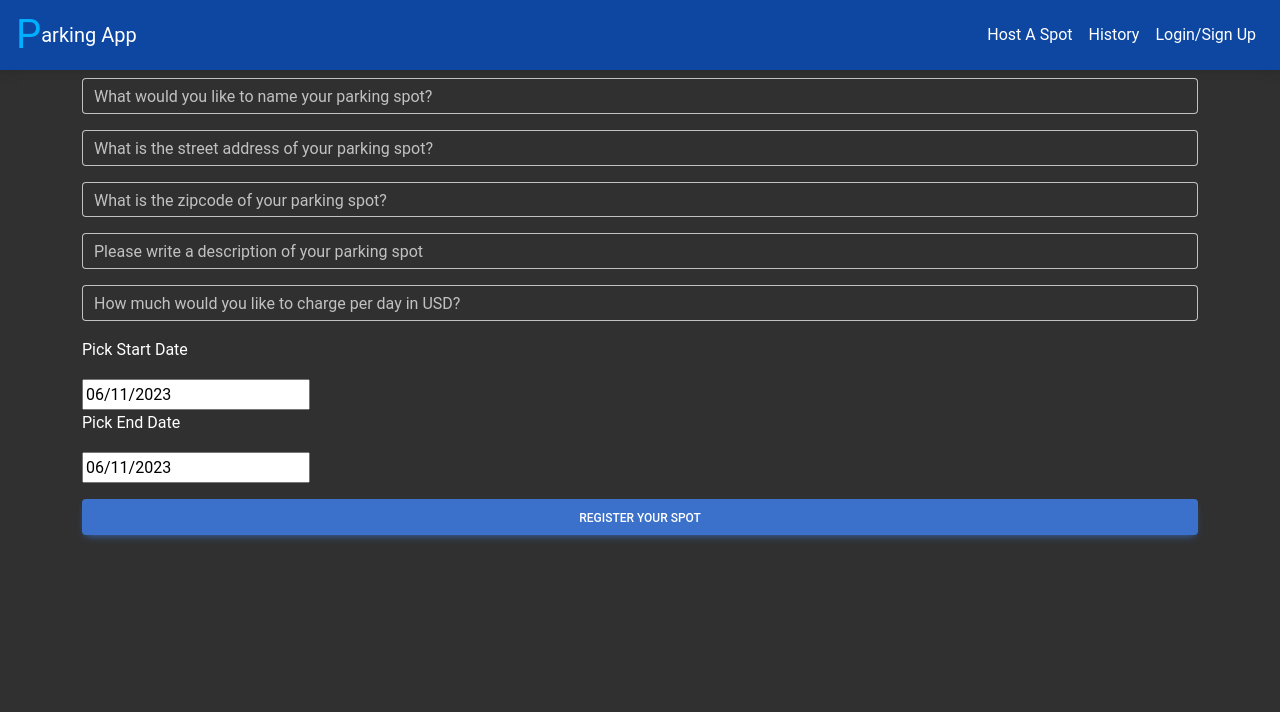
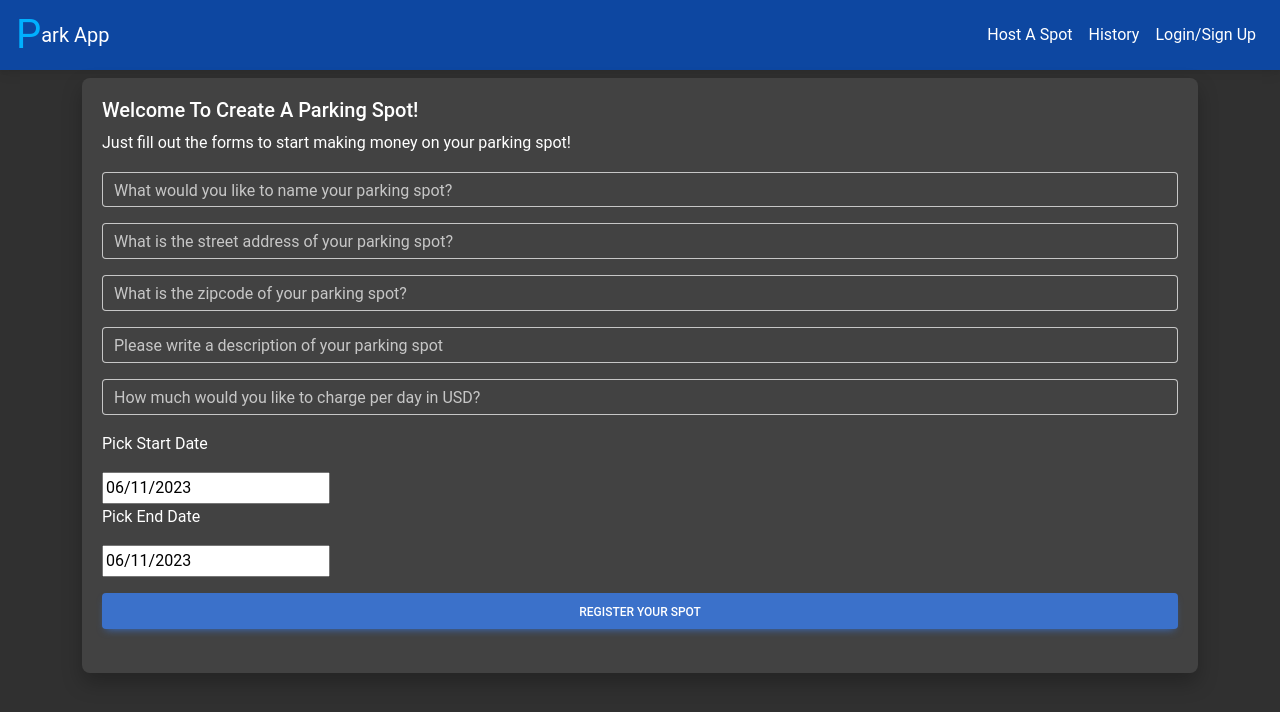
Before and after one commit to samhiga/park-app, a React (Create React App) app in the folder client/: page /createaspot in a window 1280 px wide. Shown: the top 712 px of the page. Built offline with nearby package versions, Linux system fonts and the light colour scheme.

Commit message:
updated styling

```diff
--- a/client/src/components/Navbar.js
+++ b/client/src/components/Navbar.js
@@ -27,7 +27,7 @@ const Navbar = () => {
     <>
       <MDBNavbar expand="lg" light style={{ backgroundColor: "#0D47A1", height: '70px' }} className="p-3 mb-2 text-white">
         {/* Replace this with a walter white */}
-        <MDBNavbarBrand href="/"><span style={{ fontSize: '2.5rem', color: '#00B0FF' }}>P</span>arking App</MDBNavbarBrand>
+        <MDBNavbarBrand href="/"><span style={{ fontSize: '2.5rem', color: '#00B0FF' }}>P</span>ark App</MDBNavbarBrand>
 
         <MDBNavbarNav className="justify-content-end">
           {/* <MDBNavbarItem>
--- a/client/src/components/SignupLoginForm.js
+++ b/client/src/components/SignupLoginForm.js
@@ -264,6 +264,7 @@ const SignupForm = () => {
               Sign up
             </MDBBtn>
           </form>
+          Already a memer? Login!
         </MDBTabsPane>
       </MDBTabsContent>
     </MDBContainer>
--- a/client/src/pages/CreateSpot.js
+++ b/client/src/pages/CreateSpot.js
@@ -23,6 +23,10 @@ import {
   MDBTabsContent,
   MDBTabsPane,
   MDBContainer,
+  MDBCard,
+  MDBCardBody,
+  MDBCardTitle,
+  MDBCardText,
 } from "mdb-react-ui-kit";
 //TO DO:
 //Implement authorizations
@@ -134,6 +138,10 @@ const CreateSpot = () => {
   return (
     <div>
       <MDBContainer>
+      <MDBCard>
+        <MDBCardBody style={{ padding: "20px" }}>
+        <MDBCardTitle>Welcome To Create A Parking Spot!</MDBCardTitle>
+        <MDBCardText>Just fill out the forms to start making money on your parking spot!</MDBCardText>
         <form id="createspotform" onSubmit={handleSubmit}>
           <MDBInput
             name="name"
@@ -215,6 +223,8 @@ const CreateSpot = () => {
             Register your spot
           </MDBBtn>
         </form>
+        </MDBCardBody>
+        </MDBCard>
       </MDBContainer>
     </div>
   );
```
